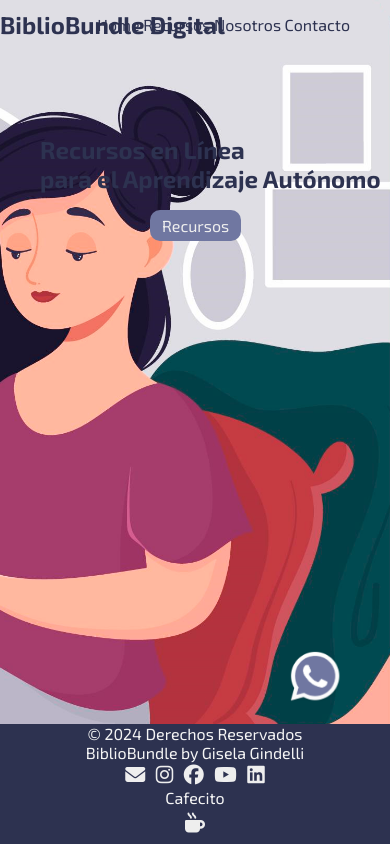
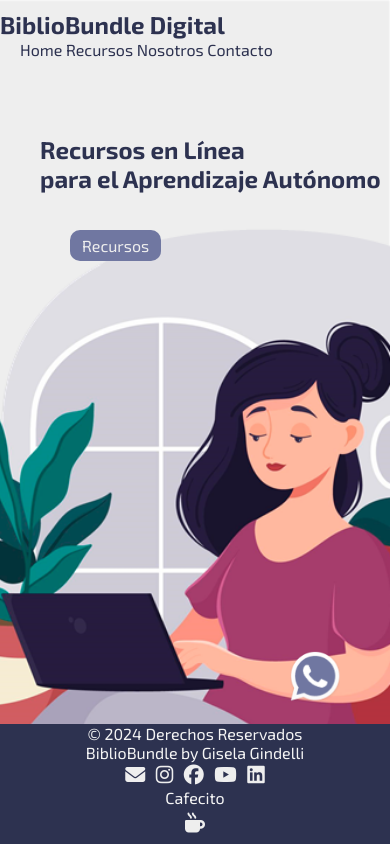
Before and after one commit to gisegind/BiblioBundle, a plain HTML site: page index.html in a window 390 px wide. Drawn offline with Linux system fonts and the light colour scheme.

Commit message:
Cambios en responsividad de portada para mobile. Imagen de fondo, nav y botón

```diff
--- a/css/style.css
+++ b/css/style.css
@@ -347,6 +347,23 @@ input[type="checkbox"] {
 
 /*Media Queries*/
 @media (max-width:600px) {
+    .index-background {
+        background-image: url('../assets/img/portada_600.png');
+
+    }
+    nav ul {
+        position: absolute;
+        top: 40px;
+        left: 20px;
+        list-style: none;
+        /*le quito el estilo de viñeta a la lista*/
+    }
+
+    .boton {
+        position: absolute;
+        top: 230px;
+        left: 70px;}
+
     form {
         width: 400px;
     }
```
Also changed, not shown: assets/img/portada_600.png (added).
